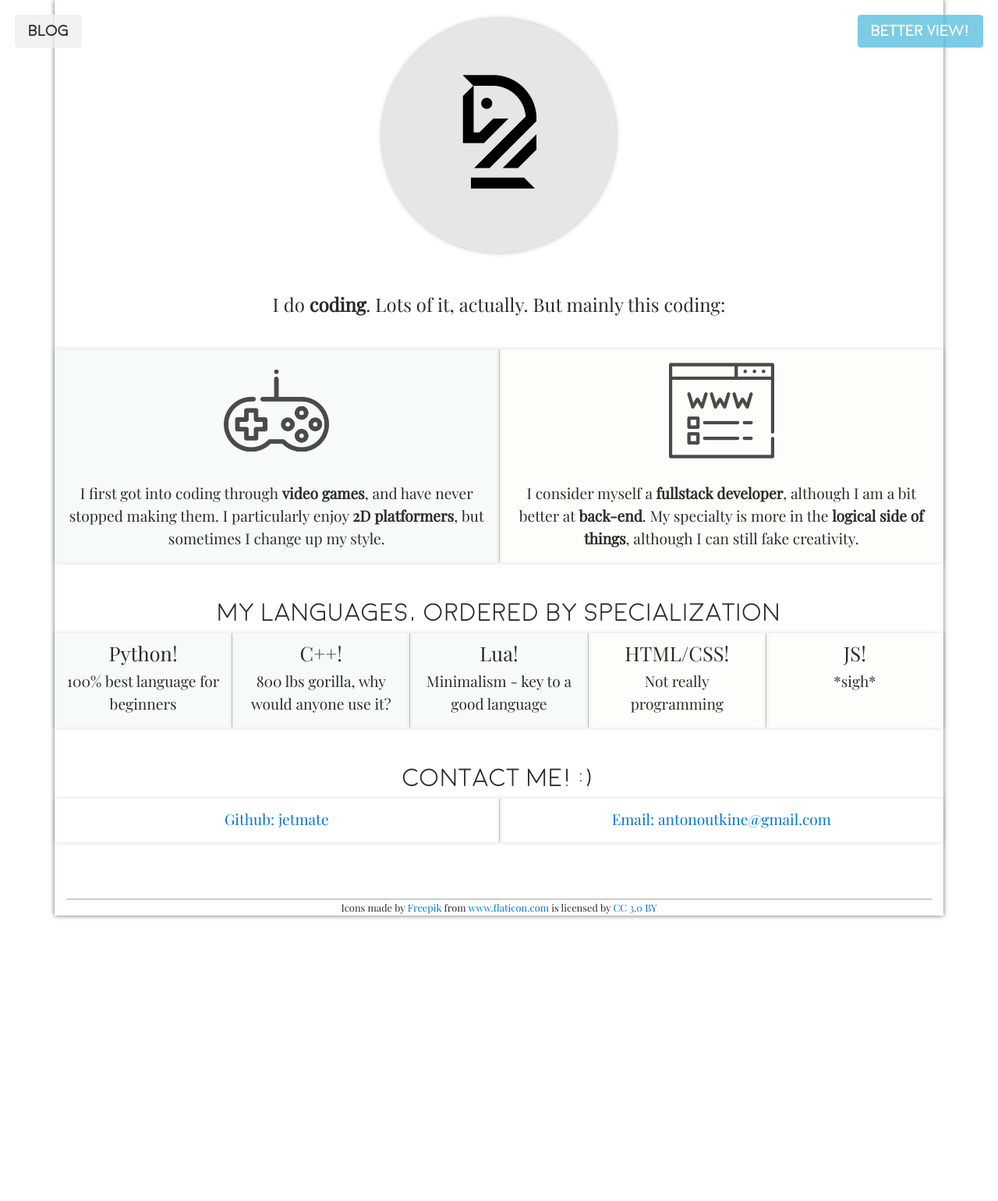
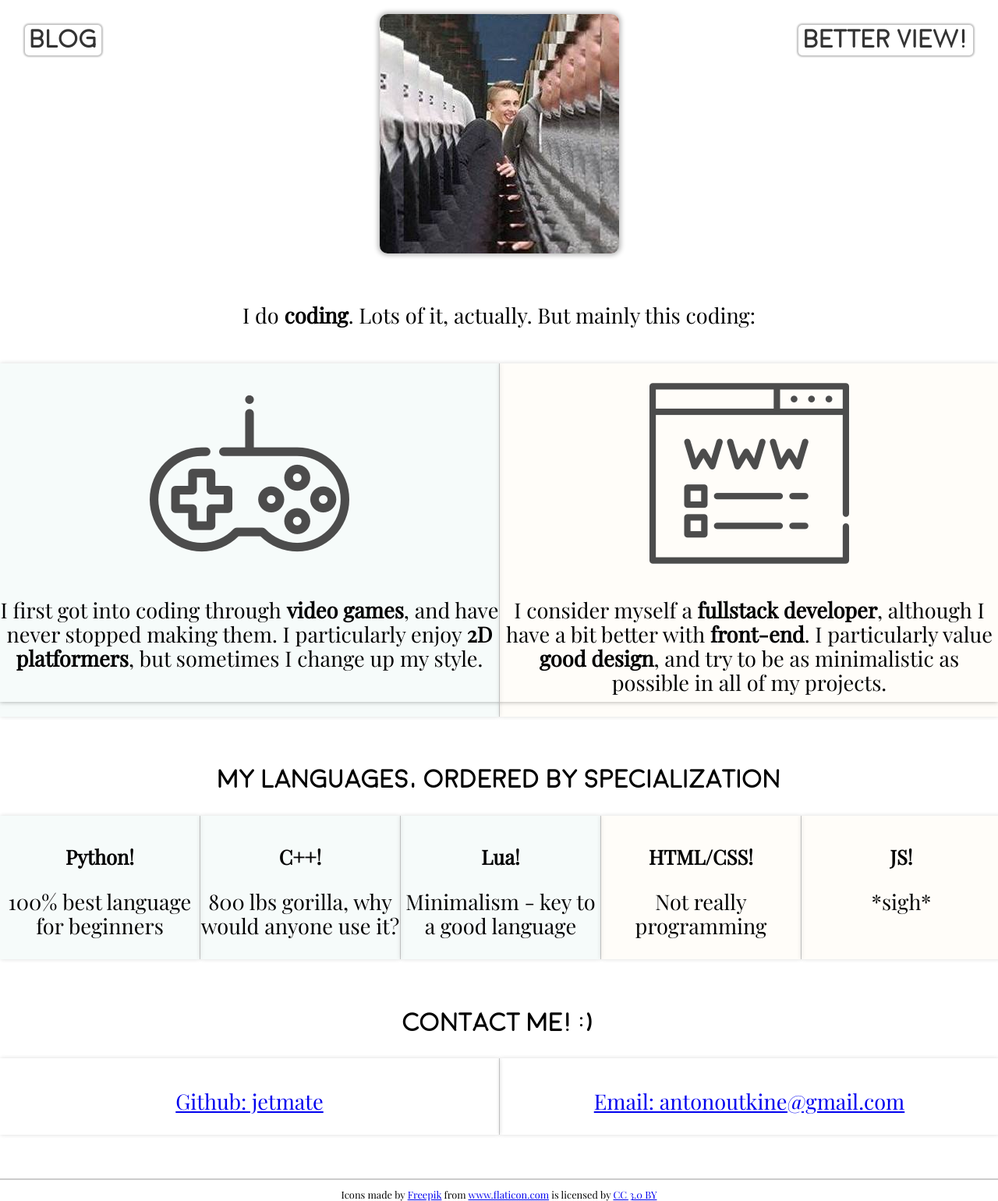
Before and after one commit to outkine/old-website, a Jekyll site: the page built from src/index.html, in a window 1280 px wide. Shown: the whole page at 78% size. Built offline with Jekyll 4.4.1, drawn with Linux system fonts in a browser that asks for light colours; nearby versions of some CDN libraries; before the commit the page ends 1190 px from its top, so only the background shows below that.

Commit message:
no more bootstrap and jquery! completely useless garbage

```diff
--- a/_config.yml
+++ b/_config.yml
@@ -13,9 +13,7 @@ defaults:
     values:
       permalink: posts/:title/
       layout: post
-      css: src/post
   - scope:
       type: pages
     values:
-      css: src/page
       layout: page
--- a/_layouts/default.html
+++ b/_layouts/default.html
@@ -7,14 +7,11 @@
     <meta name="description" content="{{ page.description }}">
     <meta name="keywords" content="{{ page.keywords }}">
     <title>{{ page.title }}</title>
-    <link rel="stylesheet" href="https://maxcdn.bootstrapcdn.com/bootstrap/4.0.0-alpha.6/css/bootstrap.min.css" integrity="sha384-rwoIResjU2yc3z8GV/NPeZWAv56rSmLldC3R/AZzGRnGxQQKnKkoFVhFQhNUwEyJ" crossorigin="anonymous">
-    <link rel="stylesheet" href="/{{ page.css }}.css">
+    <link rel="stylesheet" href="/src/{{ page.layout }}.css">
+    <link href="https://cdnjs.cloudflare.com/ajax/libs/normalize/7.0.0/normalize.min.css" rel="stylesheet">
     <link href="https://fonts.googleapis.com/css?family=Playfair+Display" rel="stylesheet">
   </head>
   <body>
-    <script src="https://code.jquery.com/jquery-3.1.1.slim.min.js" integrity="sha384-A7FZj7v+d/sdmMqp/nOQwliLvUsJfDHW+k9Omg/a/EheAdgtzNs3hpfag6Ed950n" crossorigin="anonymous"></script>
-    <script src="https://cdnjs.cloudflare.com/ajax/libs/tether/1.4.0/js/tether.min.js" integrity="sha384-DztdAPBWPRXSA/3eYEEUWrWCy7G5KFbe8fFjk5JAIxUYHKkDx6Qin1DkWx51bBrb" crossorigin="anonymous"></script>
-    <script src="https://maxcdn.bootstrapcdn.com/bootstrap/4.0.0-alpha.6/js/bootstrap.min.js" integrity="sha384-vBWWzlZJ8ea9aCX4pEW3rVHjgjt7zpkNpZk+02D9phzyeVkE+jo0ieGizqPLForn" crossorigin="anonymous"></script>
     {{ content }}
   </body>
 </html>
--- a/_layouts/page.html
+++ b/_layouts/page.html
@@ -3,6 +3,6 @@ layout: default
 ---
 
 <canvas></canvas>
-<button id="hide-content" class="btn btn-info right">Better view!</button>
+<button id="hide-content" class="right">Better view!</button>
 <div id="content">{{ content }}</div>
 <script src="/src/index.js"></script>
--- /dev/null
+++ b/_sass/grid.sass
@@ -0,0 +1,60 @@
+.relative
+  position: relative
+
+.absolute
+  position: absolute
+
+.col
+  display: flex
+  justify-content: space-around
+  flex-direction: column
+
+.row
+  display: flex
+  justify-content: space-evenly
+  flex-direction: row
+  // align-items: center
+
+@media(max-width: 500px)
+  .row
+    flex-direction: column
+
+.el-2
+  flex: 0 0 50%
+
+
+.el-3
+  flex: 0 0 33.33%
+
+
+.el-4
+  flex: 0 0 25%
+
+
+.el-5
+  flex: 0 0 20%
+
+
+.el-6
+  flex: 0 0 16.67%
+
+
+.el-8
+  flex: 0 0 12.5%
+
+
+.center
+  position: absolute
+  margin: auto
+  right: 0
+  left: 0
+  top: 0
+  bottom: 0
+
+.vertical-center
+  display: flex
+  flex-direction: column
+  justify-content: center
+
+.horizontal-center
+  margin: 0 auto
--- a/_sass/stylesheet.sass
+++ b/_sass/stylesheet.sass
@@ -3,6 +3,9 @@
   src: url('/assets/fonts/moon.otf')
 
 $border-color: rgb(204, 204, 204)
+
+html, body, #content, .container
+  height: 100%
 
 h1, h2
   font-family: Moon, sans-serif
@@ -21,7 +24,7 @@ h3
   font-size: 1.6rem
 
 p
-  font-size: 1.5rem
+  font-size: 1.7rem
 
 footer p
   font-size: 80%
@@ -29,40 +32,22 @@ footer p
 footer
   border-top: 2px solid $border-color
 
-.btn, .btn:active, .btn:focus, .btn:hover
-  font-family: Moon
+button
+  font-family: Moon !important
   font-weight: bold
-  font-size: 1.2rem
+  background-color: white
+  border-radius: 5px
+  border: 0
+  box-shadow: 0 0 2px 2px rgba(0, 0, 0, .3)
+  font-size: 2rem !important
   opacity: .8
   position: fixed
-  margin: 1.5%
-  z-index: 1000
+  margin: 2rem !important
+  z-index: 10
+  transition: background-color .3s
+
+button:hover
+  background-color: rgb(220, 220, 220)
 
 img
   margin: auto auto
-
-.col-sm img
-  display: block
-  max-width: 25%
-
-.col-sm
-  border-right: 1px solid $border-color
-  box-shadow: 0 0 6px rgba(0, 0, 0, 0.15)
-  padding-top: 1%
-
-.col-sm:last-child
-  border-right: 0
-
-@media (max-width: 767px)
-  .col-sm
-    border-right: 0
-    border-top: 1px solid
-    border-bottom: 1px solid
-    border-color: rgba($border-color, .5)
-  .col-sm:first-child
-    border-top-color: rgba($border-color, 1)
-  .col-sm:last-child
-    border-bottom-color: rgba($border-color, 1)
-
-.col-sm p
-  font-size: 1.2rem
--- a/src/index.html
+++ b/src/index.html
@@ -4,46 +4,46 @@ permalink: /
 ---
 
 <a href="/posts"><button class="btn" id="blog">Blog</button></a>
-<div class="container page">
+<div class="container">
   <br>
-  <div class="row"><img id="profile" src="assets/media/avatar.jpg" class="rounded-circle center-block"></div><br><br>
+  <div class="row"><img id="profile" src="assets/media/profile.jpg" class="rounded-circle center-block"></div><br><br>
   <p>I do <b>coding</b>. Lots of it, actually. But mainly this coding:</p><br>
   <div class="row">
-    <div class="col-sm game"><img src="assets/media/game.png"><br>
+    <div class="el-2 game"><img src="assets/media/game.png"><br>
       <p>I first got into coding through <b>video games</b>, and have never stopped making them. I particularly enjoy <b>2D platformers</b>, but sometimes I change up my style.</p>
     </div>
-    <div class="col-sm web"><img src="assets/media/web.png"><br>
-      <p>I consider myself a <b>fullstack developer</b>, although I am a bit better at <b>back-end</b>. My specialty is more in the <b>logical side of things</b>, although I can still fake creativity.</p>
+    <div class="el-2 web"><img src="assets/media/web.png"><br>
+      <p>I consider myself a <b>fullstack developer</b>, although I have a bit better with <b>front-end</b>. I particularly value <b>good design</b>, and try to be as minimalistic as possible in all of my projects.</p>
     </div>
   </div><br><br>
   <h2>My languages, ordered by specialization</h2>
   <div class="row">
-    <div class="col-sm game">
+    <div class="el-5 game">
       <h3>Python!</h3>
       <p>100% best language for beginners</p>
     </div>
-    <div class="col-sm game">
+    <div class="el-5 game">
       <h3>C++!</h3>
       <p>800 lbs gorilla, why would anyone use it?</p>
     </div>
-    <div class="col-sm game">
+    <div class="el-5 game">
       <h3>Lua!</h3>
       <p>Minimalism - key to a good language</p>
     </div>
-    <div class="col-sm web">
+    <div class="el-5 web">
       <h3>HTML/CSS!</h3>
       <p>Not really programming</p>
     </div>
-    <div class="col-sm web">
+    <div class="el-5 web">
       <h3>JS!</h3>
       <p>*sigh*</p>
     </div>
   </div><br><br>
   <h2>Contact me! :)</h2>
   <div class="row">
-    <div class="col-sm"><a href="https://github.com/jetmate">
+    <div class="el-2"><a href="https://github.com/jetmate">
         <p>Github: jetmate</p></a></div>
-    <div class="col-sm"><a href="mailto:antonoutkine@gmail.com">
+    <div class="el-2"><a href="mailto:antonoutkine@gmail.com">
         <p>Email: antonoutkine@gmail.com</p></a></div>
   </div><br><br><br>
   <footer>
--- a/src/page.sass
+++ b/src/page.sass
@@ -2,6 +2,7 @@
 ---
 
 @import stylesheet
+@import grid
 
 canvas
   position: absolute
@@ -11,9 +12,19 @@ canvas
   background-color: rgba(255, 255, 255, .7)
   box-shadow: 0 0 6px rgba(0, 0, 0, 0.6)
   text-align: center
+  width: 70%
+  margin: 0 auto
+  opacity: .99
+
+@media (max-width: 1400px)
+  .container
+    width: 100%
+
+
 
 #profile
-  box-shadow: 0 0 6px rgba(0, 0, 0, 0.3)
+  box-shadow: 0 0 6px 2px rgba(0, 0, 0, 0.3)
+  border-radius: 10px
 
 .right
   right: 0
@@ -26,3 +37,22 @@ canvas
 
 ::-webkit-scrollbar
   width: 0px
+
+[class*="el"]
+  border-right: 1px solid $border-color
+  box-shadow: 0 0 6px rgba(0, 0, 0, 0.15)
+  padding-top: 1%
+
+[class*="el"]:last-child
+  border-right: 0
+
+@media (max-width: 767px)
+  [class*="el"]
+    border-right: 0
+    border-top: 1px solid
+    border-bottom: 1px solid
+    border-color: rgba($border-color, .5)
+  [class*="el"]:first-child
+    border-top-color: rgba($border-color, 1)
+  [class*="el"]:last-child
+    border-bottom-color: rgba($border-color, 1)
```
Also changed, not shown: src/index.coffee (+12 -11 lines), assets/media/avatar.jpg (deleted), assets/media/profile.jpg (added).
